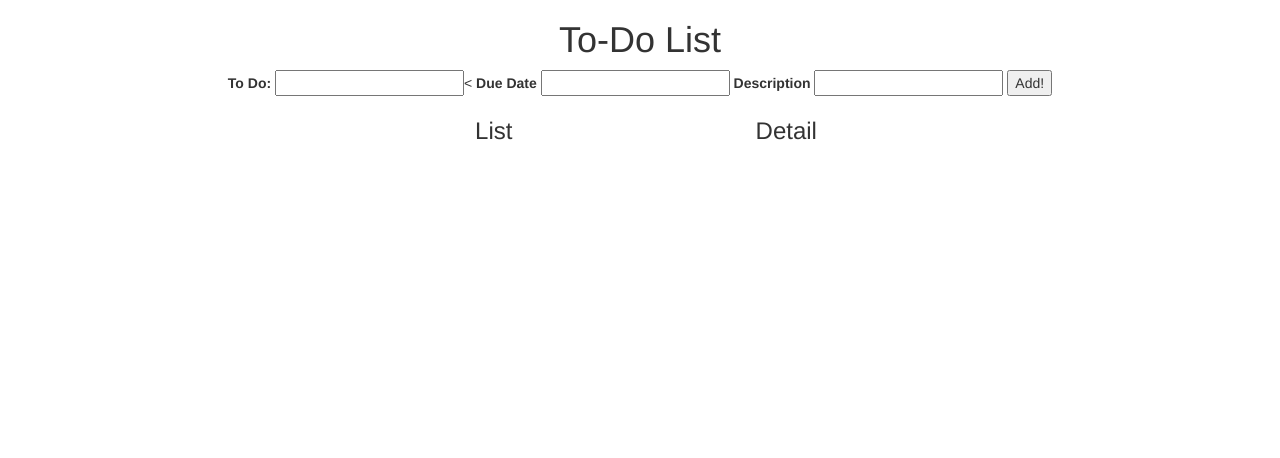
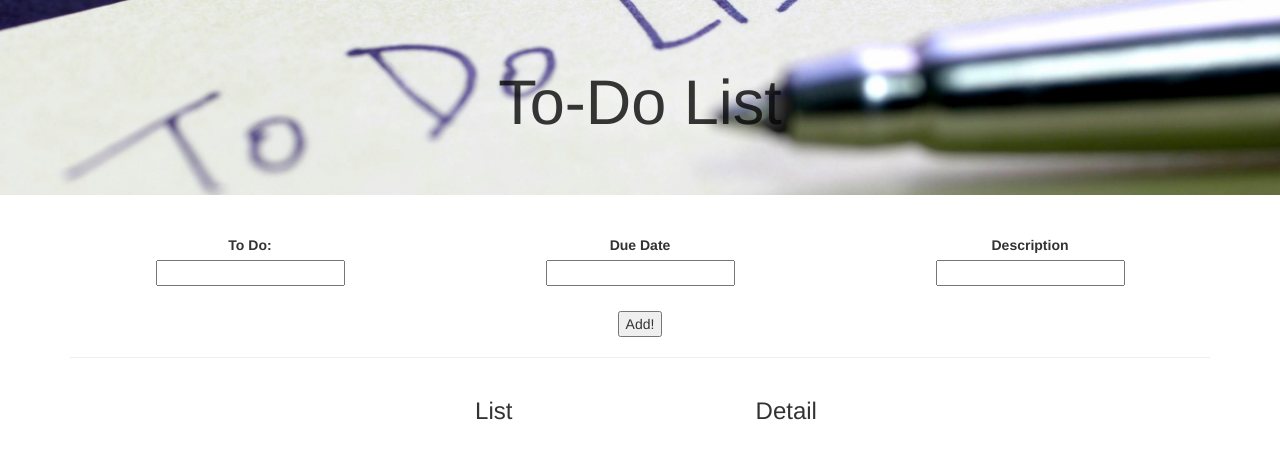
Before and after one commit to kevlycoppers/todolist, a plain HTML site: page index.html in a window 1280 px wide. Drawn offline with Linux system fonts and the light colour scheme.

Commit message:
Edit styling to fix a few issues with page layout and window size

```diff
--- a/css/styles.css
+++ b/css/styles.css
@@ -1,11 +1,28 @@
+.jumbotron {
+  background-image: url(../img/list.jpg);
+  background-size: cover;
+  background-position: center 30%;
+  background-repeat: no-repeat;
+  color: rgba(5, 5, 5, 0.8);
+
+}
+
 h1{
   text-align: center;
+  text-shadow: 1px 1px 25px white;
 }
 
 h3{
   text-align: center;
 }
 
+button{
+  margin-top: 25px;
+}
+
+label{
+  margin-top: 10px;
+}
 .toDoForm{
   text-align: center;
 }
--- a/index.html
+++ b/index.html
@@ -9,24 +9,38 @@
     <title>To Do List</title>
   </head>
   <body>
+    <div class="jumbotron">
+      <div class="container">
+        <h1>To-Do List</h1>
+      </div>
+    </div>
     <div class="container">
-      <h1>To-Do List</h1>
       <form class="toDoForm">
-        <label for="nameInput">To Do: </label>
-        <input id="nameInput" type="text" value=""><
-        <label for="dueDateInput">Due Date</label>
-        <input id="dueDateInput" type="text" value="">
-        <label for="descriptionInput">Description</label>
-        <input id="descriptionInput" type="text" value="">
+        <div class="row">
+          <div class="col-md-4">
+            <label for="nameInput">To Do: </label><br>
+            <input id="nameInput" type="text" value="">
+          </div>
+          <div class="col-md-4">
+            <label for="dueDateInput">Due Date</label><br>
+            <input id="dueDateInput" type="text" value="">
+          </div>
+          <div class="col-md-4">
+            <label for="descriptionInput">Description</label><br>
+            <input id="descriptionInput" type="text" value="">
+          </div>
+
+        </div>
         <button id="toDoFormButton" type="submit" name="button">Add!</button>
       </form>
+      <hr>
       <div class="row">
-        <div class="col-md-3 col-sm-offset-3">
+        <div class="col-xs-3 col-xs-offset-3">
           <h3>List</h3>
           <ul class="toDoList">
           </ul>
         </div>
-        <div class="col-md-3">
+        <div class="col-xs-3">
           <h3>Detail</h3>
           <ul class="detailList">
           </ul>
```
Also changed, not shown: img/list.jpg (added), 1 other file.
